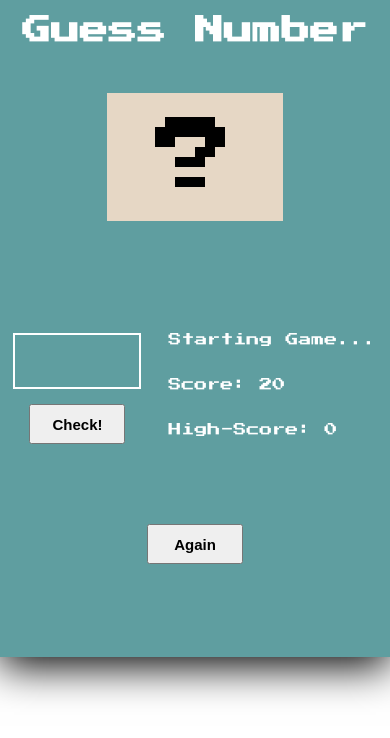
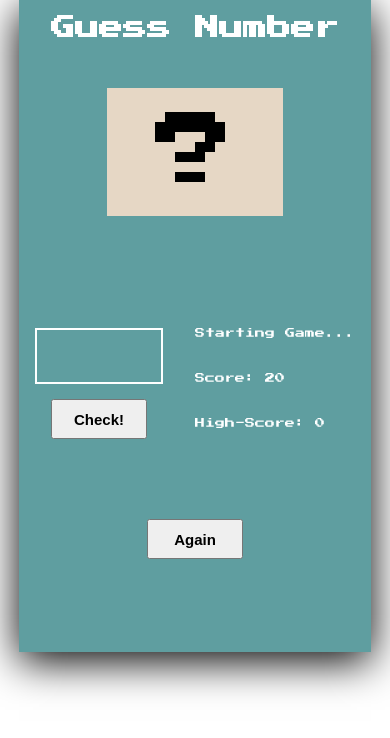
Before and after one commit to prabinbhandarii/numberguessing, a plain HTML site: page index.html in a window 390 px wide. Drawn offline with Linux system fonts and the light colour scheme; a web font is replaced by a local one.

Commit message:
Update style.css

```diff
--- a/style/style.css
+++ b/style/style.css
@@ -53,13 +53,13 @@ main {
 }
 @media (max-width: 635px) {
   .container {
-    width: auto;
+    width: 22rem;
     overflow-y: hidden;
   }
   .guess-text {
-    font-size: 1.8rem;
+    font-size: 1.5rem;
   }
   .right p {
-    font-size: 13px;
+    font-size: 10px;
   }
 }
```
